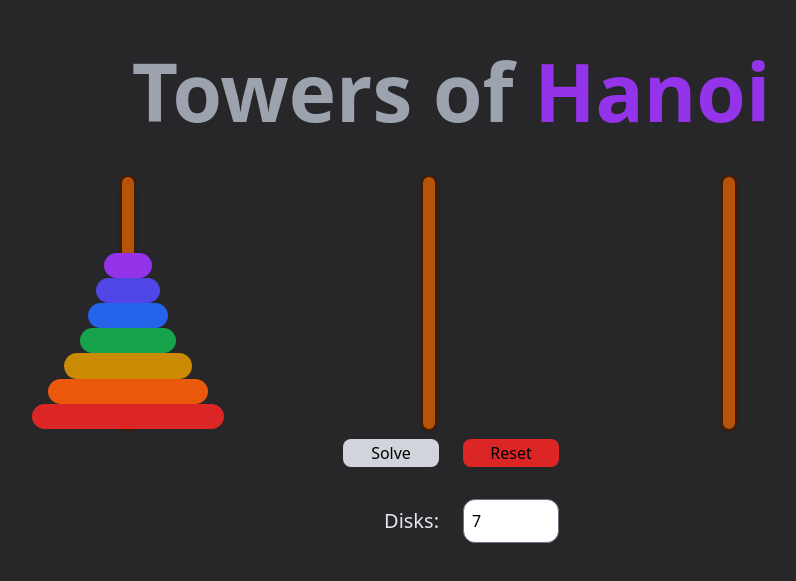
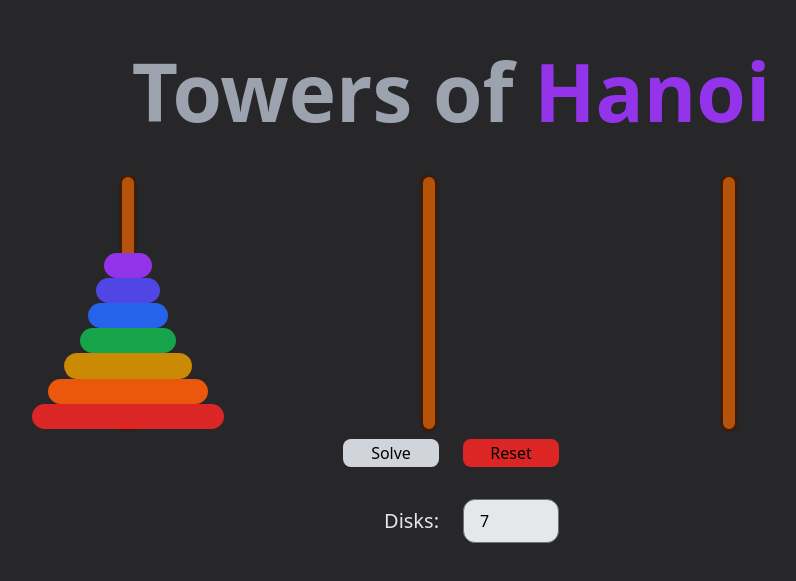
Before and after one commit to regulated/hanoi, a Next.js app: page / in a window 1280 px wide. Shown: the part 113-694 px from the top of the page, without its empty margins (189-985 px from the left). Built offline with nearby package versions, Linux system fonts and the light colour scheme.

Commit message:
small changes

```diff
--- a/src/pages/index.tsx
+++ b/src/pages/index.tsx
@@ -43,7 +43,7 @@ export default function Home() {
     reset();
   };
 
-  // load initial disks at start
+  // load initial disks at start and reset when size is changed
   useEffect(() => {
     reset();
   }, [size]);
@@ -139,7 +139,6 @@ export default function Home() {
       <main className={appContainer}>
         <h1 className={title}>
           Towers of <span className="text-purple-600">Hanoi</span>
-          {/*"text-[hsl(280,100%,70%)]"*/}
         </h1>
         <div className={grid}>
           <Pillar disks={stackA} />
--- a/src/styles/home-styles.ts
+++ b/src/styles/home-styles.ts
@@ -6,4 +6,4 @@ export const title =
 export const purple = "text-purple-300";
 export const body = "text-2xl text-gray-700";
 export const grid = "grid gap-12 pt-3 mt-3 text-center md:grid-cols-3 lg:w-2/3";
-export const input = "form-input w-24 p-2 m-0 rounded-xl";
+export const input = "form-input w-24 py-0 px-4 m-0 rounded-xl bg-gray-200";
```
